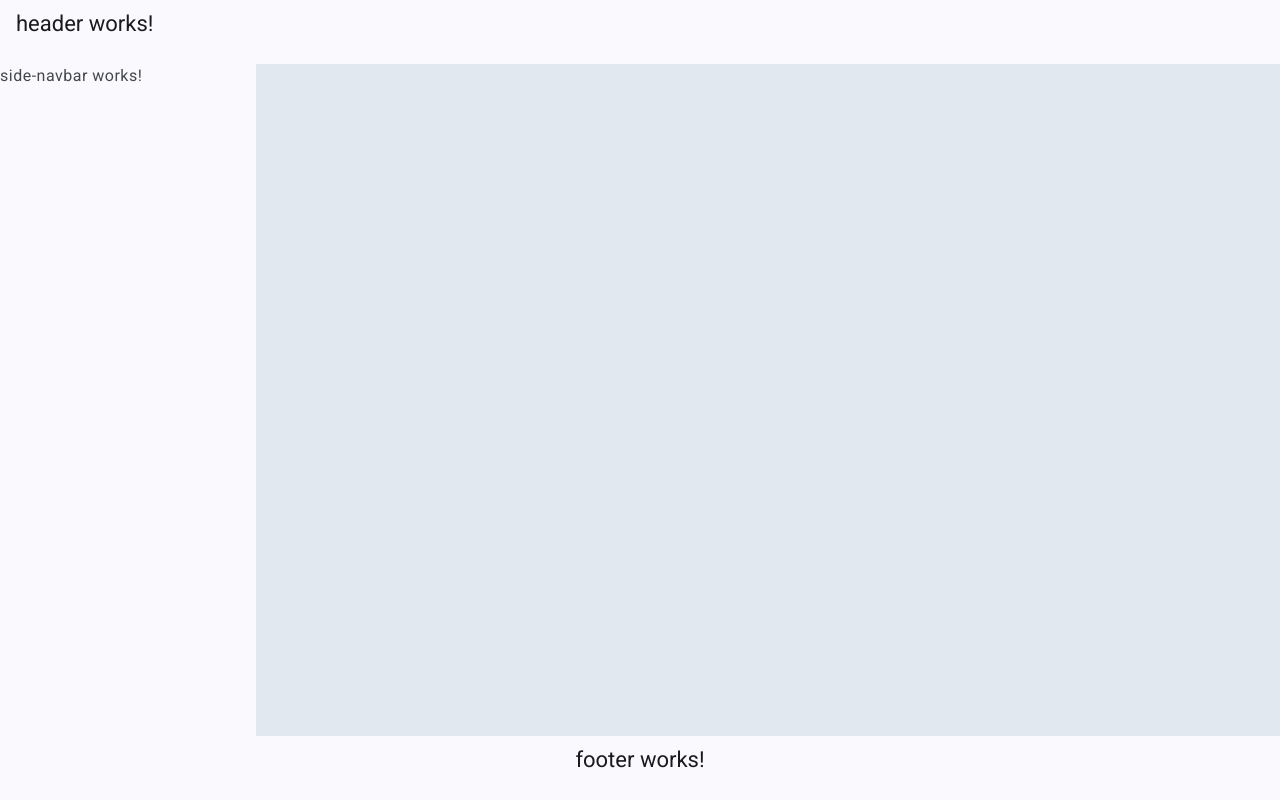
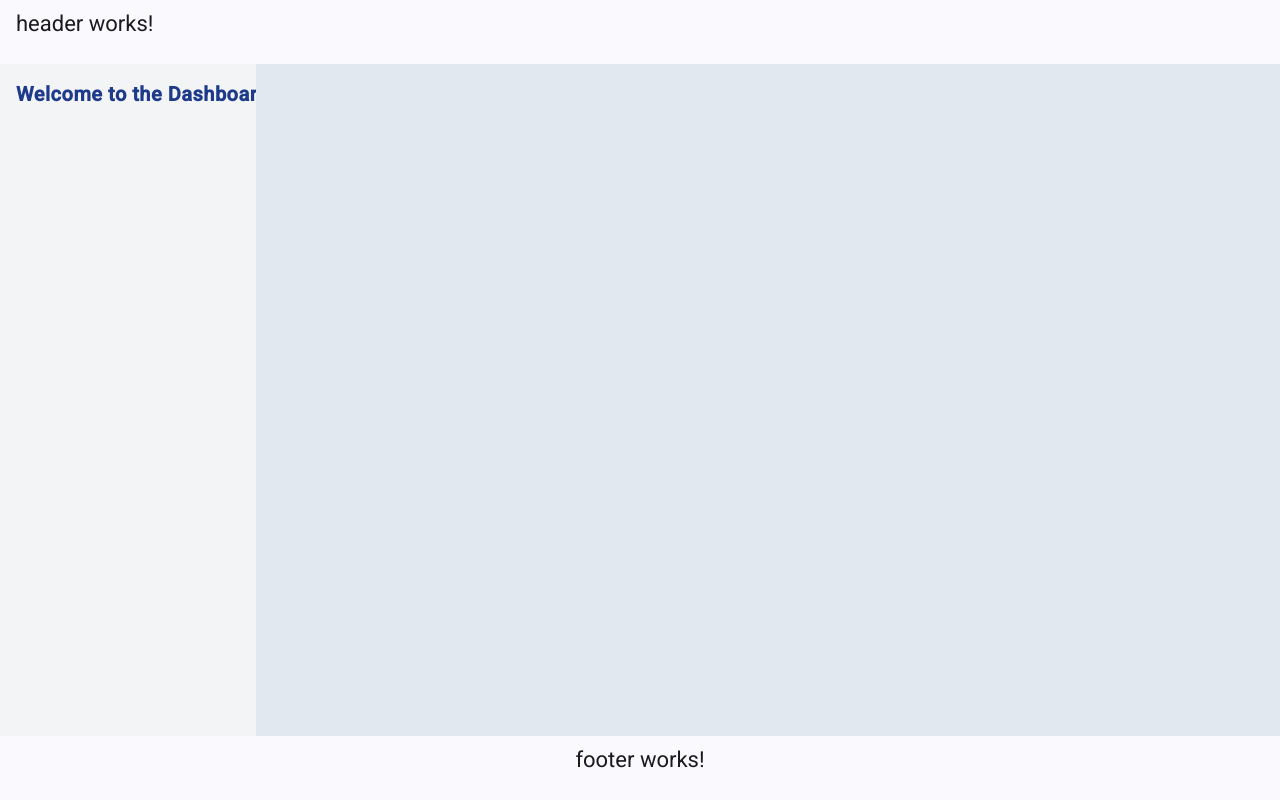
Before and after one commit to Anthony-0908/crud_radenta, an Angular app: page /admin in a window 1280 px wide. Built offline with nearby package versions, Linux system fonts and the light colour scheme.

Commit message:
fixing the layout

```diff
--- a/angular.json
+++ b/angular.json
@@ -50,8 +50,14 @@
             },
             "development": {
               "optimization": false,
+              "outputHashing": "none",
+              "sourceMap": true,
+              "namedChunks": false,
+              "aot": true,
               "extractLicenses": false,
-              "sourceMap": true,
+              "statsJson": false,
+              "progress": true,
+
               "fileReplacements": [
                 {
                   "replace": "src/environments/environment.ts",
--- a/src/app/admin/admin-layout/admin-layout.component.html
+++ b/src/app/admin/admin-layout/admin-layout.component.html
@@ -1,4 +1,4 @@
-<div class="h-screen flex flex-col ">
+<div class="h-screen flex flex-col bg-blue-500">
 
   <!-- Header -->
   <div class="bg-blue-600 text-white">
@@ -7,10 +7,13 @@
     </mat-toolbar>
   </div>
 
-  <div class="flex flex-1">
+  <div class="flex flex-1 bg-blue-500">
     <mat-sidenav-container class="w-64 bg-gray-100">
-      <mat-sidenav mode="side" opened class="h-full">
-        <app-side-navbar></app-side-navbar>
+      <mat-sidenav mode="side" opened class="h-full w-64 bg-blue-500 text-black">
+        <div class="bg-blue-600">
+          <app-side-navbar></app-side-navbar>
+        </div>
+
       </mat-sidenav>
     </mat-sidenav-container>
 
--- a/src/app/admin/admin-layout/admin-layout.component.ts
+++ b/src/app/admin/admin-layout/admin-layout.component.ts
@@ -19,7 +19,7 @@ import { SideNavbarComponent } from '../component/layout/side-navbar/side-navbar
 })
 export class AdminLayoutComponent {
   @ViewChild(FooterComponent) footerComponent!: FooterComponent;
-  @ViewChild(HeaderComponent) headerComponent!: FooterComponent;
-  @ViewChild(SideNavbarComponent) sidenavbarComponent!: FooterComponent;
+  @ViewChild(HeaderComponent) headerComponent!: HeaderComponent;
+  @ViewChild(SideNavbarComponent) sidenavbarComponent!: SideNavbarComponent;
 
 }
--- a/src/app/admin/component/layout/footer/footer.component.ts
+++ b/src/app/admin/component/layout/footer/footer.component.ts
@@ -1,4 +1,5 @@
 import { Component } from '@angular/core';
+
 
 @Component({
   selector: 'app-footer',
--- a/src/app/admin/component/layout/side-navbar/side-navbar.component.html
+++ b/src/app/admin/component/layout/side-navbar/side-navbar.component.html
@@ -1 +1,36 @@
-<p>side-navbar works!</p>
+<div class="h-screen flex">
+
+  <mat-sidenav-container class="flex h-full w-full bg-gray-200">
+    <!-- Sidebar -->
+    <!-- <mat-sidenav mode="side" opened class="bg-blue-800 text-white w-64 shadow-lg">
+      <div class="p-4 text-lg font-bold text-yellow-400">My Sidebar</div>
+      <nav>
+        <ul>
+          <li class="p-3 hover:bg-blue-700">
+            <a href="#" class="flex items-center space-x-2">
+              <mat-icon class="text-yellow-400">home</mat-icon>
+              <span>Home</span>
+            </a>
+          </li>
+          <li class="p-3 hover:bg-blue-700">
+            <a href="#" class="flex items-center space-x-2">
+              <mat-icon class="text-yellow-400">dashboard</mat-icon>
+              <span>Dashboard</span>
+            </a>
+          </li>
+          <li class="p-3 hover:bg-blue-700">
+            <a href="#" class="flex items-center space-x-2">
+              <mat-icon class="text-yellow-400">settings</mat-icon>
+              <span>Settings</span>
+            </a>
+          </li>
+        </ul>
+      </nav>
+    </mat-sidenav>
+
+   Main Content -->
+    <mat-sidenav-content class="flex-1 p-4 bg-gray-100">
+      <div class="text-xl font-semibold text-blue-900">Welcome to the Dashboard!</div>
+    </mat-sidenav-content>
+  </mat-sidenav-container>
+</div>
--- a/src/app/admin/component/layout/side-navbar/side-navbar.component.ts
+++ b/src/app/admin/component/layout/side-navbar/side-navbar.component.ts
@@ -1,9 +1,10 @@
 import { Component } from '@angular/core';
+import { MaterialModule } from '../../../../module/material/material.module';
 
 @Component({
   selector: 'app-side-navbar',
   standalone: true,
-  imports: [],
+  imports: [MaterialModule],
   templateUrl: './side-navbar.component.html',
   styleUrl: './side-navbar.component.css'
 })
--- a/src/app/module/material/material.module.ts
+++ b/src/app/module/material/material.module.ts
@@ -25,6 +25,7 @@ import { NgModule } from '@angular/core';
     MatToolbarModule,
     MatGridListModule,
     MatSidenavModule,
+    MatFormFieldModule
   ],
   exports: [
     MatButtonModule,
@@ -37,7 +38,8 @@ import { NgModule } from '@angular/core';
     MatPaginatorModule,
     MatToolbarModule,
     MatGridListModule,
-    MatSidenavModule
+    MatSidenavModule,
+    MatFormFieldModule,
   ],
 })
 export class MaterialModule { }
```
